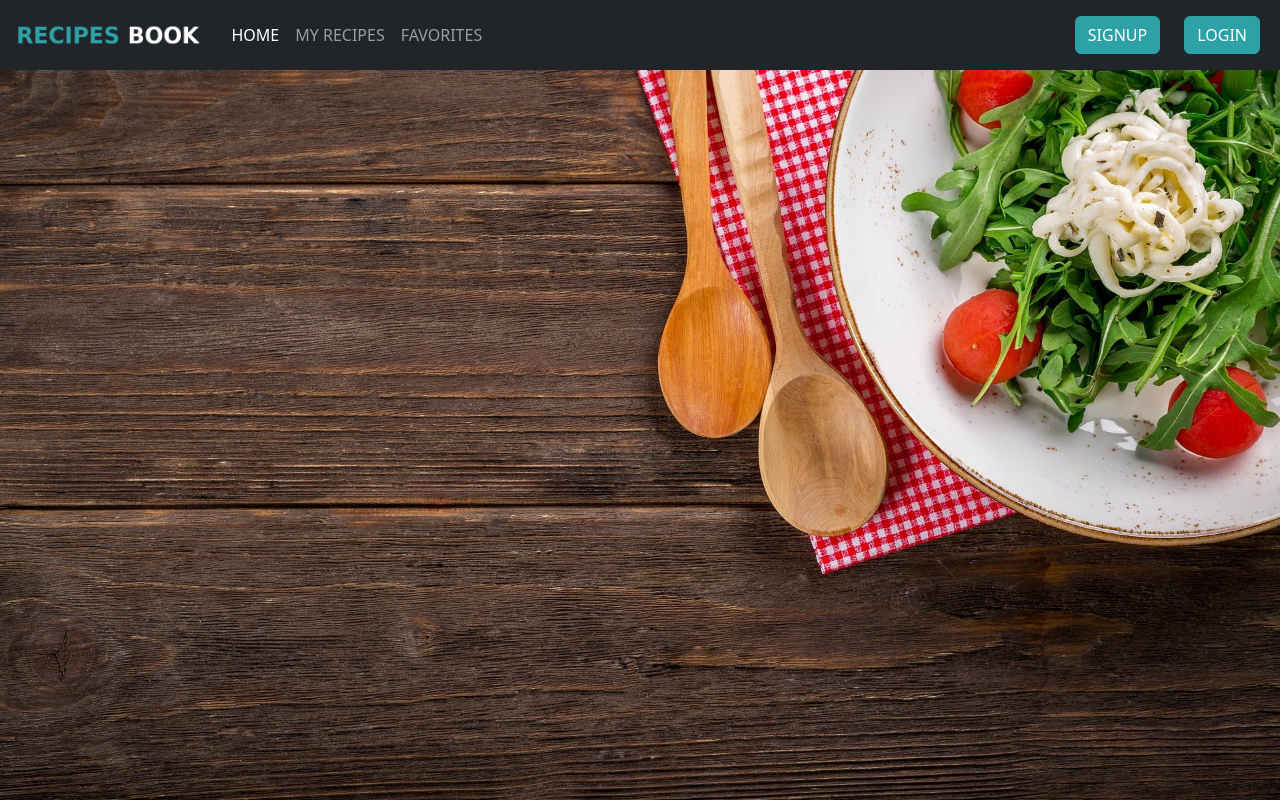
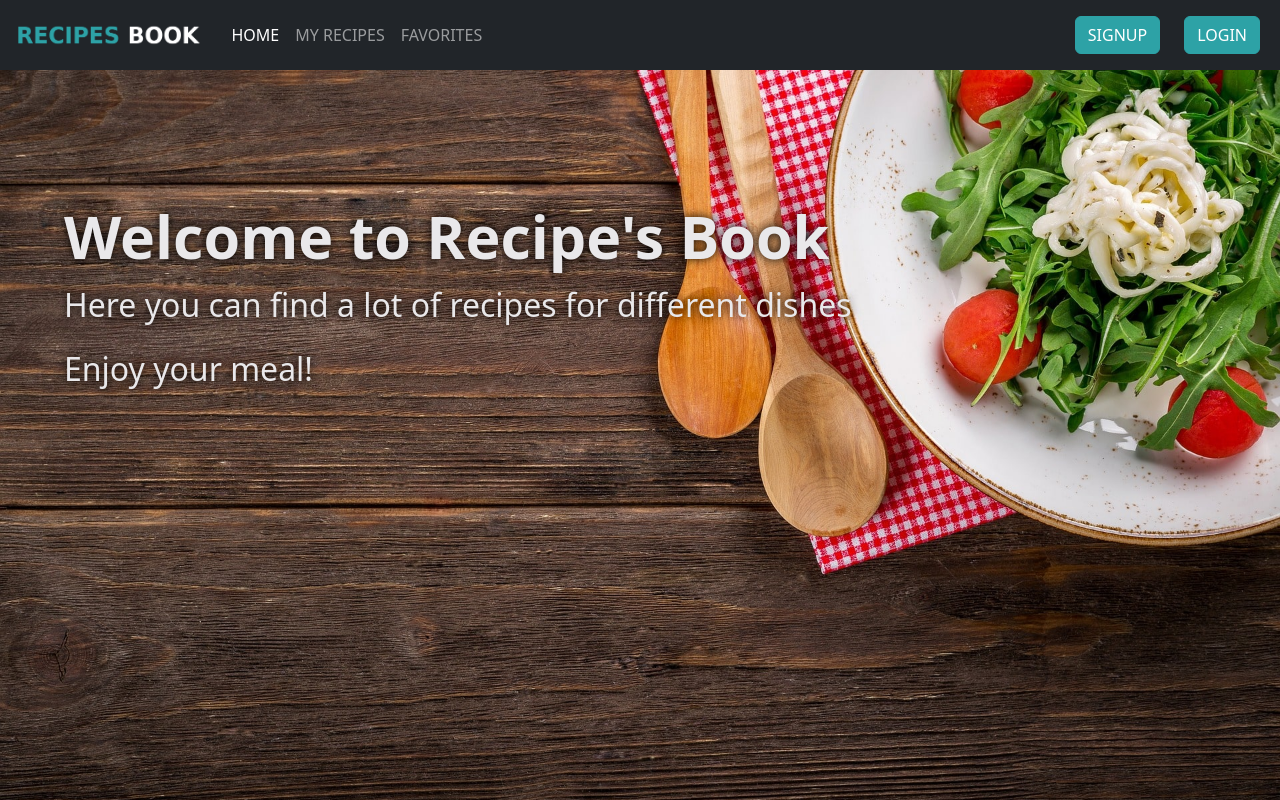
Before and after one commit to cafalchio/recipes-book, a Django app: page / in a window 1280 px wide. Run offline with Django 3.2, Linux system fonts and the light colour scheme; some libraries are stand-ins or nearby versions.

Commit message:
added style to welcome page

```diff
--- a/static/css/style.css
+++ b/static/css/style.css
@@ -33,6 +33,25 @@
     position: relative;
     z-index: -1;
    }
+
+.web-page-welcome {
+    color: #e9e8ea;
+    margin-top: 15%;
+    margin-left: 5%;
+    text-align: left;
+}
+.web-page-welcome-main {
+    font-size: 3.7rem;
+    font-weight: 700;
+    margin-bottom: 0;
+    text-shadow: 0 0 10px #000000;
+}
+.web-page-welcome-p {
+    font-size: 2rem;
+    font-weight: 500;
+    text-shadow: 0 0 10px #000000;
+}
+
 .web-page-logo {
     height: 2.2rem;
 }
--- a/templates/base.html
+++ b/templates/base.html
@@ -1,6 +1,7 @@
 <!DOCTYPE html>
 <html lang="en">
 <head>
+    {% block head-meta %}
     <meta charset="UTF-8">
     <meta http-equiv="X-UA-Compatible" content="IE=edge">
     <meta name="viewport" content="width=device-width, initial-scale=1.0">
@@ -8,11 +9,12 @@
     {% bootstrap_css %}
     {% bootstrap_javascript %}
     {% bootstrap_messages %}
-    {% load static %}
+    {% endblock %}
     <title>Recipe's Book</title>
 </head>
 <body>
     {% include 'navbar.html' %}
+
     {% block content %}
     {% endblock content %}
 </body>
--- a/templates/web_page/base.html
+++ b/templates/web_page/base.html
@@ -16,8 +16,11 @@
 {% include 'navbar.html' %}
 <body>
     <div class="web-page">
-        {% block content %}
-        {% endblock content %}
+        <div class="web-page-welcome">
+            <div class="web-page-welcome-main">Welcome to Recipe's Book</div>
+            <p class="web-page-welcome-p">Here you can find a lot of recipes for different dishes</p>
+            <p class="web-page-welcome-p">Enjoy your meal!</p>
+        </div>
     </div>
 </body>
 </html>
```
